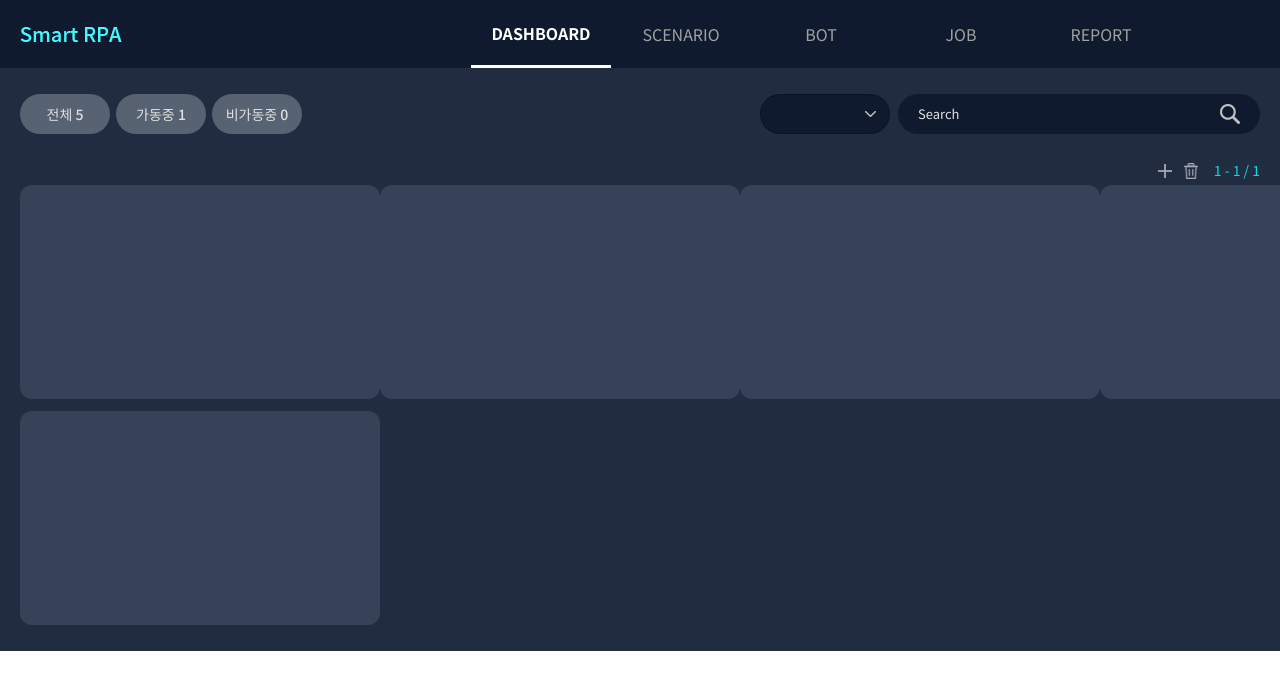
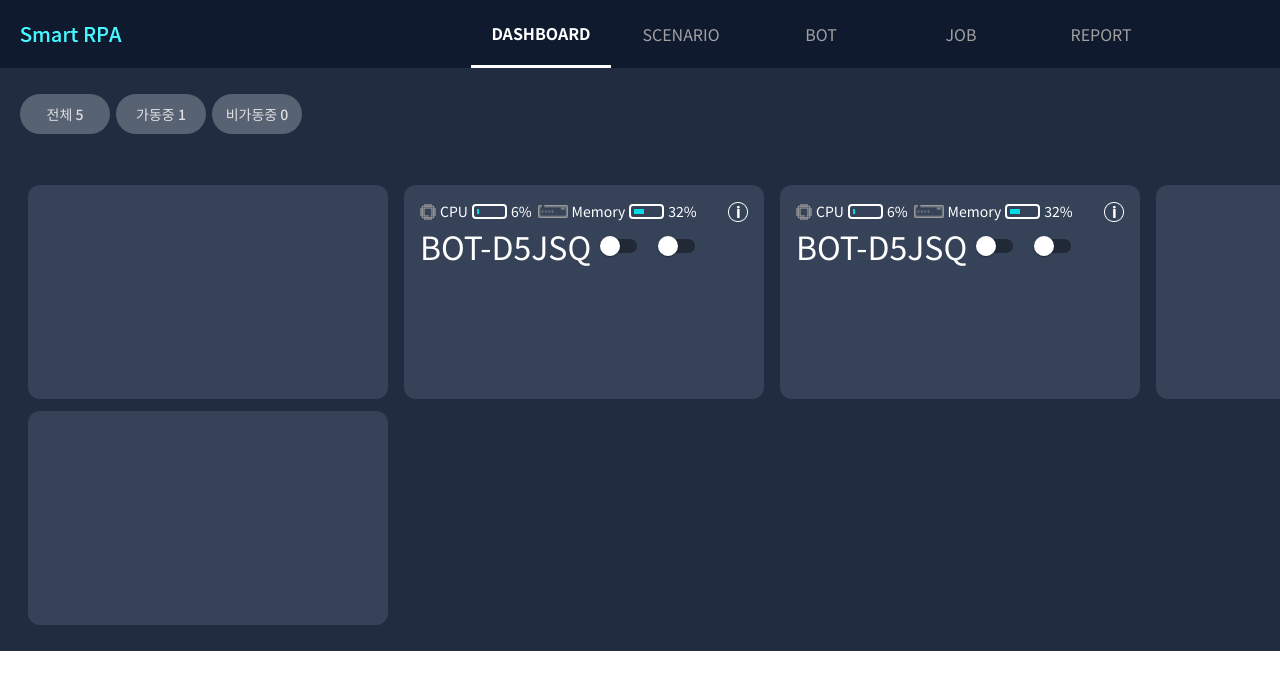
Before and after one commit to ssmv713/smart-RPA, a React (Create React App) app: page /job in a window 1280 px wide. Shown: the top 690 px of the page. Built offline with nearby package versions, Linux system fonts and the light colour scheme.

Commit message:
feat: 토글버튼

```diff
--- a/src/apps/member/job/JobView.tsx
+++ b/src/apps/member/job/JobView.tsx
@@ -1,9 +1,11 @@
 import styled from "@emotion/styled";
-import { Stack, Typography } from "@mui/material";
+import { Stack, Typography, Switch } from "@mui/material";
 import { CustomButton } from "../../../common/components/buttons/CustomButton";
 import { CustomSearchBar } from "../../../common/components/searchBar/SearchBar";
 import { SelectBox } from "../../../common/components/SelectBox.tsx/SelectBox";
 import { Color } from "../../../common/theme/color";
+import { JobCard } from "./components/JobCard";
+import { useState } from "react";
 
 export const JobView = () => {
   return (
@@ -34,8 +36,8 @@ export const JobView = () => {
       </Stack>
       <CardsWrap>
         <EmptyCard></EmptyCard>
-        <Card></Card>
-        <Card></Card>
+        <JobCard></JobCard>
+        <JobCard></JobCard>
         <Card></Card>
         <Card></Card>
         <Card></Card>
@@ -45,7 +47,7 @@ export const JobView = () => {
 };
 
 const Root = styled.div`
-  width: 100%;
+  width: 1920px;
   background: ${Color.BgColor};
   padding: 26px 20px;
 `;
--- /dev/null
+++ b/src/apps/member/job/components/JobCard.tsx
@@ -0,0 +1,63 @@
+import styled from "@emotion/styled";
+import { Stack, Switch, Typography } from "@mui/material";
+import { Color } from "../../../../common/theme/color";
+import { Battery } from "./battery";
+import { useState } from "react";
+
+export const JobCard = () => {
+  const [isOn, setIsOn] = useState(false);
+  const handleSwitch = (checked: boolean) => {
+    setIsOn(checked);
+  };
+
+  const bgColor = isOn ? Color.BrandMain : Color.cardBgColor;
+  const textColor = isOn ? Color.BgColor : "#fff";
+
+  const StyleCard = styled(Stack)`
+    width: 360px;
+    height: 214px;
+    border-radius: 12px;
+    background: ${bgColor};
+    padding: 16px;
+  `;
+  const SmallFont = styled(Typography)`
+    color: ${textColor};
+    font-size: 14px;
+  `;
+
+  return (
+    <StyleCard>
+      <Stack direction="row" alignItems="center" justifyContent="space-between">
+        <Stack direction="row" alignItems="center">
+          <CPU src="/assets/cpu.png" alt="cpu" />
+          <SmallFont mx="4px">CPU</SmallFont>
+          <Battery customWidth="10%"></Battery>
+          <SmallFont ml="4px" mr="6px">
+            6%
+          </SmallFont>
+          <Memory src="/assets/memory.png" alt="memory" />
+          <SmallFont mx="4px">Memory</SmallFont>
+          <Battery customWidth="40%"></Battery>
+          <SmallFont ml="4px">32%</SmallFont>
+        </Stack>
+        <img src="/assets/info.png" alt="info" />
+      </Stack>
+      <Stack direction="row" alignItems="center">
+        <Typography fontSize="32px" color={isOn ? Color.BgColor : "#fff"}>
+          {"BOT-D5JSQ"}
+        </Typography>
+        <Switch onChange={(e) => handleSwitch(e.target.checked)} />
+        <Switch></Switch>
+      </Stack>
+    </StyleCard>
+  );
+};
+
+const CPU = styled.img`
+  width: 16px;
+  height: 16px; ;
+`;
+const Memory = styled.img`
+  width: 30px;
+  height: 13px;
+`;
--- /dev/null
+++ b/src/apps/member/job/components/battery.tsx
@@ -0,0 +1,32 @@
+import styled from "@emotion/styled";
+import { Color } from "../../../../common/theme/color";
+
+type BatteryType = {
+  customWidth: string;
+};
+
+export const Battery = ({ customWidth }: BatteryType) => {
+  return (
+    <Border>
+      <Percentage customWidth={customWidth}></Percentage>
+    </Border>
+  );
+};
+
+const Border = styled.div`
+  width: 35px;
+  height: 15px;
+  border: solid 2px #fff;
+  border-radius: 4px;
+  background: ${Color.cardBgColor};
+  padding: 3px;
+`;
+interface PercentageProps {
+  customWidth: string;
+}
+
+const Percentage = styled.div<PercentageProps>`
+  height: 100%;
+  width: ${(props) => props.customWidth};
+  background: ${Color.BrandMain};
+`;
--- /dev/null
+++ b/src/apps/member/job/components/index.ts
@@ -0,0 +1,2 @@
+export * from "./JobCard";
+export * from "./battery";
```
Also changed, not shown: 2 other files (tests, documents, lock files or other folders).
